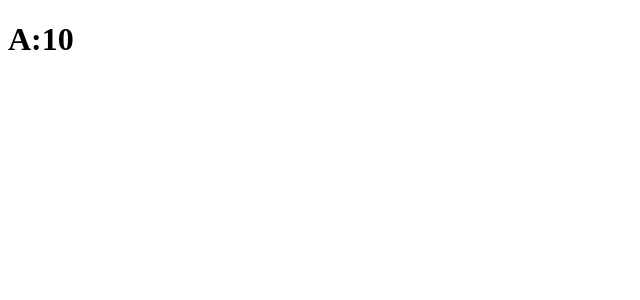
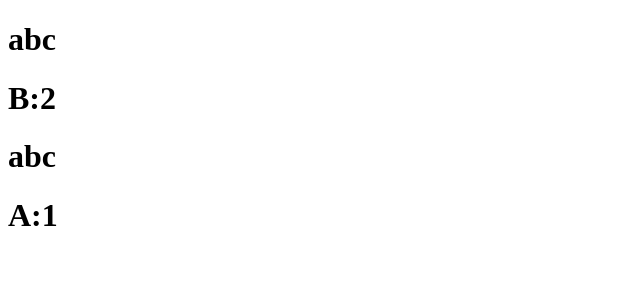
Before and after one commit to JwhJw/my_react, a React (Create React App) app: page / in a window 1280 px wide. Shown: the top 300 px of the page, without its empty margins (0-640 px from the left). Built offline with nearby package versions, Linux system fonts and the light colour scheme.

Commit message:
3-7.ref转发

```diff
--- a/src/App.js
+++ b/src/App.js
@@ -3,13 +3,25 @@ import { A, B } from './components/Comp'
 import withLog from './HOC/withLog'
 import withLogin from './HOC/withLogin'
 
-let ALog = withLog(withLogin(A));
-let BLog = withLog(withLogin(B));
-export default function App() {
-    return (
-        <>
-            <ALog a={10} isLogin/>
-            <BLog b={20} />
-        </>
-    )
+let ALog = withLogin(withLog(A, 'abc'));
+let BLog = withLogin(withLog(B, 'abc'));
+
+//ref转发过程的注释是根据这个传递顺序
+// let ALog = withLog(withLogin(A), 'abc');
+// let BLog = withLog(withLogin(B), 'abc');
+export default class App extends React.Component {
+    //创建一个ref
+    myRef = React.createRef()
+    anotherRef = React.createRef()
+    componentDidMount() {
+        console.log(this.myRef)
+    }
+    render() {
+        return (
+            <>
+                <BLog b={2} isLogin ref={this.myRef}/>
+                <ALog a={1} isLogin ref={this.myRef} />
+            </>
+        )
+    }
 }
--- a/src/HOC/withLog.js
+++ b/src/HOC/withLog.js
@@ -1,21 +1,26 @@
 import React from 'react'
 
 export default function withLog(Comp, str) {
-    return class LogWrapper extends React.Component {
-        componentDidMount(){
-            console.log(`日志：组件${Comp.name}被创建了`,Date.now())
+    class LogWrapper extends React.Component {
+        componentDidMount() {
+            console.log(`日志：组件${Comp.name}被创建了`, Date.now())
         }
         componentWillUnmount() {
-            console.log(`日志：组件${Comp.name}被销毁了`,Date.now())
+            console.log(`日志：组件${Comp.name}被销毁了`, Date.now())
         }
 
         render() {
+            //接收到forwardRef并且传递给Comp，这里的Comp是被withLogin包装过的高阶组件，所以forwardRef传递给了widthLogin组件中
+            const {forwardRef,...rest} = this.props
             return (
                 <>
                     <h1>{str}</h1>
-                    <Comp {...this.props} />
+                    <Comp {...rest} ref={forwardRef} />
                 </>
             )
         }
     }
+    return React.forwardRef((props, ref) => {   //接收到来自App的ref，并且传递给LogWrapper的forwardRef
+        return <LogWrapper {...props} forwardRef={ref} />
+    })
 }
--- a/src/HOC/withLogin.js
+++ b/src/HOC/withLogin.js
@@ -1,12 +1,18 @@
 import React from 'react'
 
 export default function withLogin(Comp) {
-    return class LoginWrapper extends React.Component{
-        render(){
+    class LoginWrapper extends React.Component {
+        render() {
+            //将接收到的数据展开为forwardRef和其他数据，并且将forwardRef传递给Comp
+            const { forwardRef, ...rest } = this.props
             if (this.props.isLogin) {
-                return <Comp {...this.props}/>
+                return <Comp {...rest} ref={forwardRef} />
             }
             return null;
         }
     }
+    return React.forwardRef((props, ref) => {
+        //接收到来自withLog的props和ref，并且将ref传递给LoginWrapper
+        return <LoginWrapper {...props} forwardRef={ref} />
+    })
 }
--- a/src/components/Comp.js
+++ b/src/components/Comp.js
@@ -1,12 +1,12 @@
 import React from 'react'
 
 export class A extends React.Component {
-    render(){
+    render() {
         return <h1>A:{this.props.a}</h1>
     }
 }
 export class B extends React.Component {
-    render(){
+    render() {
         return <h1>B:{this.props.b}</h1>
     }
 }
```
